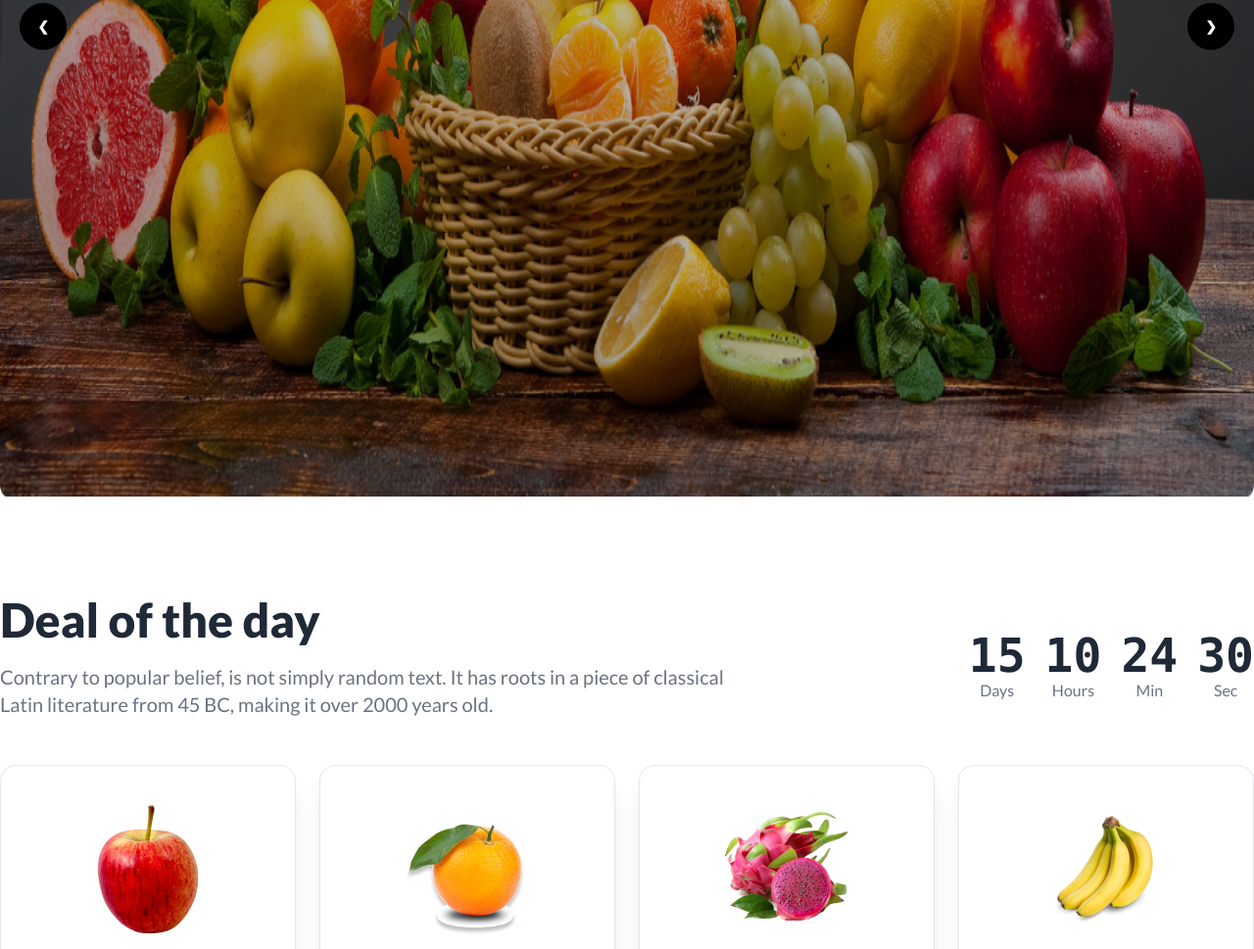
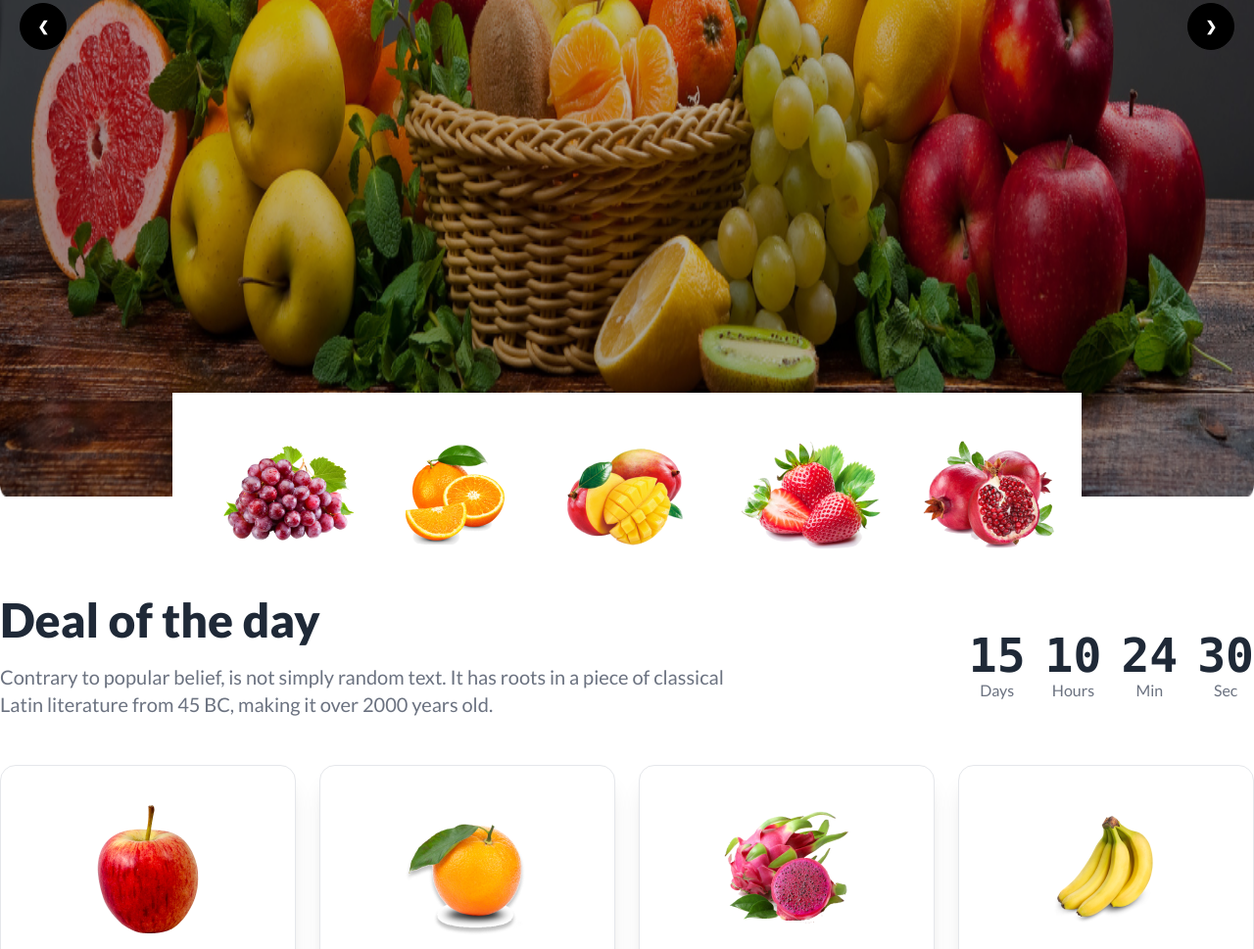
Before and after one commit to FazleRifat/Assignment-3, a plain HTML site: page index.html in a window 1280 px wide. Shown: the part 593-1562 px from the top of the page at 98% size. Drawn offline with nearby package versions, Linux system fonts and the light colour scheme; grey boxes are pictures that could not be loaded.

Commit message:
bouns-1 done

```diff
--- a/index.html
+++ b/index.html
@@ -74,9 +74,10 @@
             <input type="text" placeholder="Search here" class="input input-bordered rounded-full hidden pr-40 md:block lg:block" />
             </div>
          </div>
+
       </nav>
       <!-- slider -->
-     <section  class="max-w-md md:max-w-7xl md:mx-auto my-8 text-white" >
+     <section  class="max-w-md md:max-w-7xl md:mx-auto my-8 text-white z-10 relative" >
       <div class="carousel w-full">
         <!-- slide 1 -->
         <div id="slide1" class="carousel-item relative w-full">
@@ -133,8 +134,18 @@
           </div>
         </div>
       </div>
+      <!-- bonus -1  -->
+      <div class="bg-base-100 p-12 absolute -my-28 mx-44  hidden lg:block">
+        <div class="flex items-center gap-10 ">
+          <img src="./images/fruit1.png" alt="">
+          <img src="./images/fruit2.png" alt="">
+          <img src="./images/fruit3.png" alt="">
+          <img src="./images/fruit4.png" alt="">
+          <img src="./images/fruit5.png" alt="">
+        </div>
+      </div>
      </section>
-    </header>
+  </header>
   <!-- main -->
     <main class="max-w-md  md:max-w-7xl md:mx-auto my-8">
       <!-- deal of the day section -->
```
